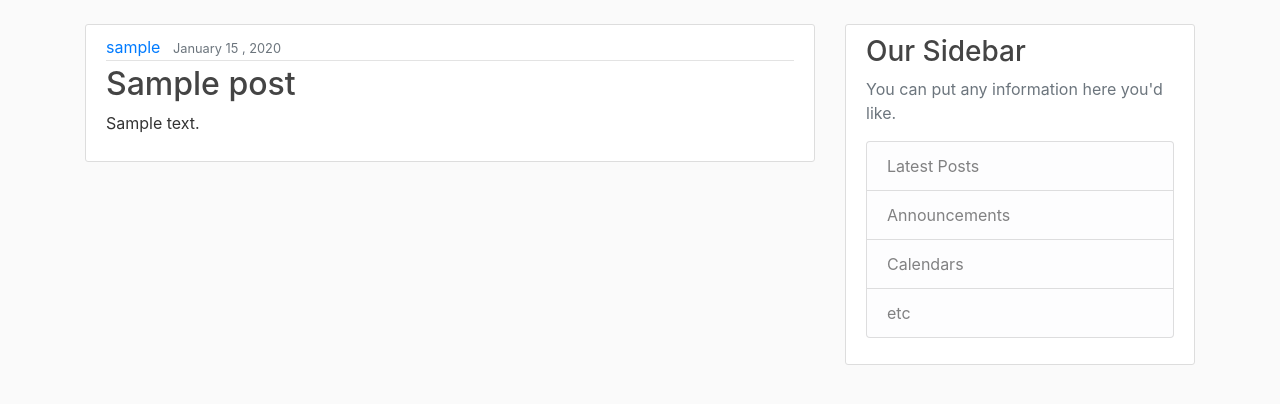
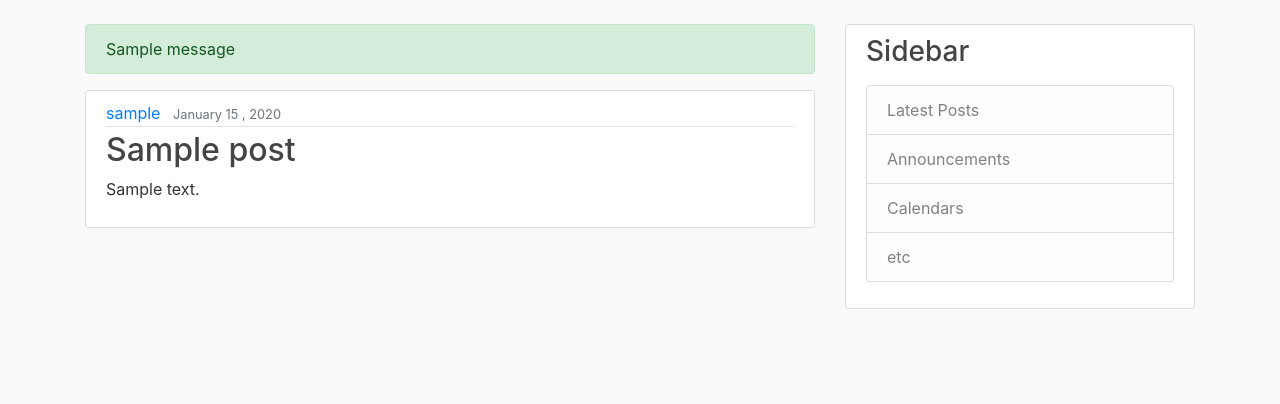
Before and after one commit to jvictorhuguenin/Django-Blog, a Django app: page / in a window 1280 px wide. Shown: the part 56-460 px from the top of the page. Run offline with Django 3.2, Linux system fonts and the light colour scheme; tables that the repository leaves empty hold one stand-in row (values such as "Sample post"); one stand-in notice (Sample message) is shown; some libraries are stand-ins or nearby versions.

Commit message:
insert alert message

```diff
--- a/django_project/blog/templates/blog/base.html
+++ b/django_project/blog/templates/blog/base.html
@@ -44,12 +44,19 @@
 	<main role="main" class="container">
 	  <div class="row">
 	    <div class="col-md-8">
+			{%if messages %}
+				{%for message in messages %}
+					<div class='alert alert-{{message.tags}}'>
+						{{message}}
+					</div>
+				{%endfor%}
+			{%endif%}
 	      {% block content %}{% endblock %}
 	    </div>
 	    <div class="col-md-4">
 	      <div class="content-section">
-	        <h3>Our Sidebar</h3>
-	        <p class='text-muted'>You can put any information here you'd like.
+	        <h3>Sidebar</h3>
+	        <p class='text-muted'>
 	          <ul class="list-group">
 	            <li class="list-group-item list-group-item-light">Latest Posts</li>
 	            <li class="list-group-item list-group-item-light">Announcements</li>
```
